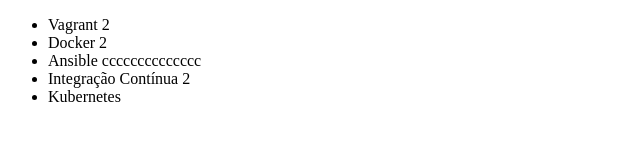
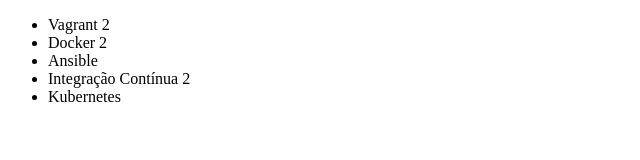
Before and after one commit to silviogarbes/teste-git, a plain HTML site: page index.html in a window 1280 px wide. Shown: the whole page, without its empty margins (0-640 px from the left). Drawn offline with Linux system fonts and the light colour scheme.

Commit message:
Revert "Mudando nome do curso de Ansible"
This reverts commit b6bbbc91f5279478d73e44c50cf39591f0530532.

```diff
--- a/index.html
+++ b/index.html
@@ -8,7 +8,7 @@
     <ul>
         <li>Vagrant 2</li>
         <li>Docker 2</li>
-        <li>Ansible cccccccccccccc</li>
+        <li>Ansible</li>
         <li>Integração Contínua 2</li>
         <li>Kubernetes</li>
     </ul>
```
